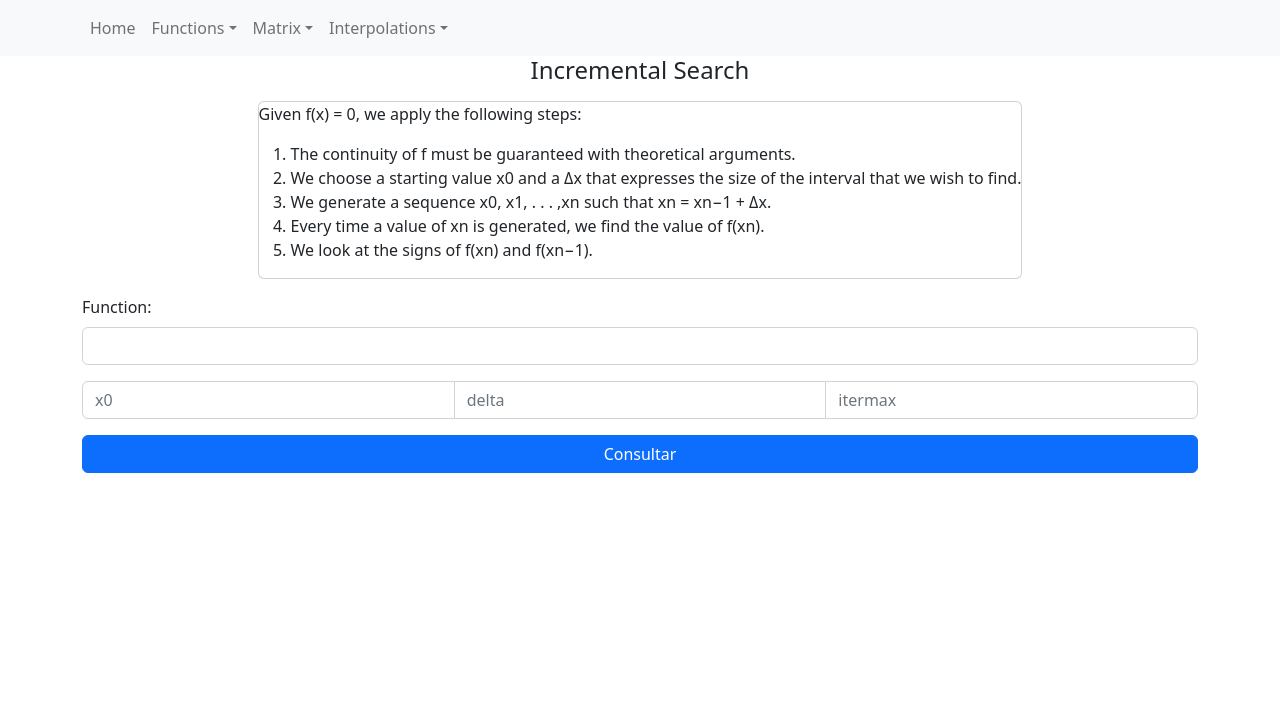
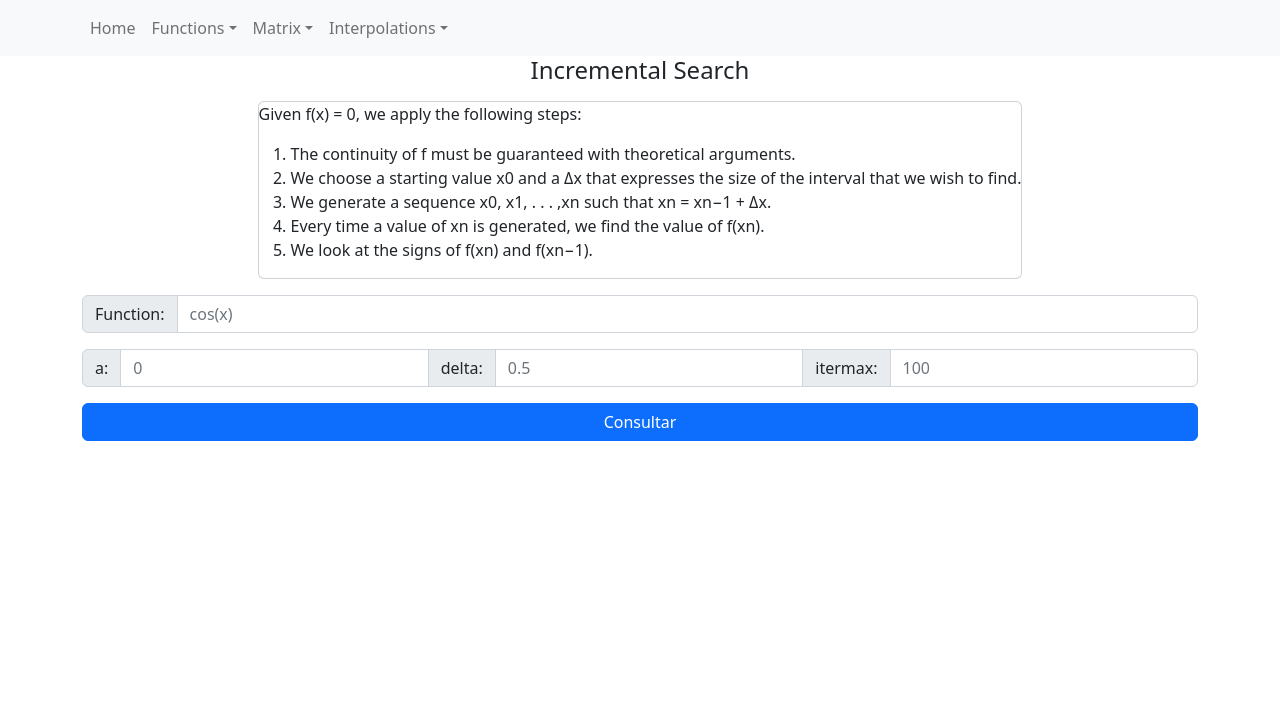
Before and after one commit to bened18/numerical-analysis, a Django app: template public/templates/functions/incremental_search.html in a window 1280 px wide. Shown: the top 713 px of the page. Run offline with Django 4.2, Linux system fonts and the light colour scheme; the template is opened without the code that fills it, so the values that code supplies are empty.

Commit message:
incremental search html input groups

```diff
--- a/public/templates/functions/incremental_search.html
+++ b/public/templates/functions/incremental_search.html
@@ -21,7 +21,8 @@
             <p>Given f(x) = 0, we apply the following steps:</p>
             <ol>
                 <li>The continuity of f must be guaranteed with theoretical arguments.</li>
-                <li>We choose a starting value x0 and a Δx that expresses the size of the interval that we wish to find.</li>
+                <li>We choose a starting value x0 and a Δx that expresses the size of the interval that we wish to find.
+                </li>
                 <li>We generate a sequence x0, x1, . . . ,xn such that xn = xn−1 + Δx.</li>
                 <li>Every time a value of xn is generated, we find the value of f(xn).</li>
                 <li>We look at the signs of f(xn) and f(xn−1).</li>
@@ -29,18 +30,23 @@
         </div>
     </div>
 
-    <form method="GET" id="function_incrementalsearch_form">
+    <form method="GET">
         {% csrf_token %}
-        <div class="mb-3">
-            <label for="function" class="form-label">Function:</label>
-            <input class="form-control" type="text" id="function" name="f">
+
+        <div class="input-group mb-3">
+            <span class="input-group-text" id="function">Function:</span>
+            <input name="f" type="text" class="form-control" placeholder="cos(x)" aria-describedby="function">
         </div>
+
         <div class="input-group">
-            <input type="text" class="form-control" placeholder="x0" id="function_incrementalsearch_x0" name="x0">
-            <input type="text" class="form-control" placeholder="delta" id="function_incrementalsearch_delta"
-                name="delta">
-            <input type="text" class="form-control" placeholder="itermax" id="function_incrementalsearch_itermax"
-                name="itermax">
+            <span class="input-group-text" id="a">a:</span>
+            <input name="x0" type="text" class="form-control" placeholder="0" aria-describedby="a">
+
+            <span class="input-group-text" id="delta">delta:</span>
+            <input name="delta" type="text" class="form-control" placeholder="0.5" aria-describedby="delta">
+
+            <span class="input-group-text" id="itermax">itermax:</span>
+            <input name="itermax" type="text" class="form-control" placeholder="100" aria-describedby="itermax">
         </div>
 
         <div class="d-grid gap-2 mt-3">
```
